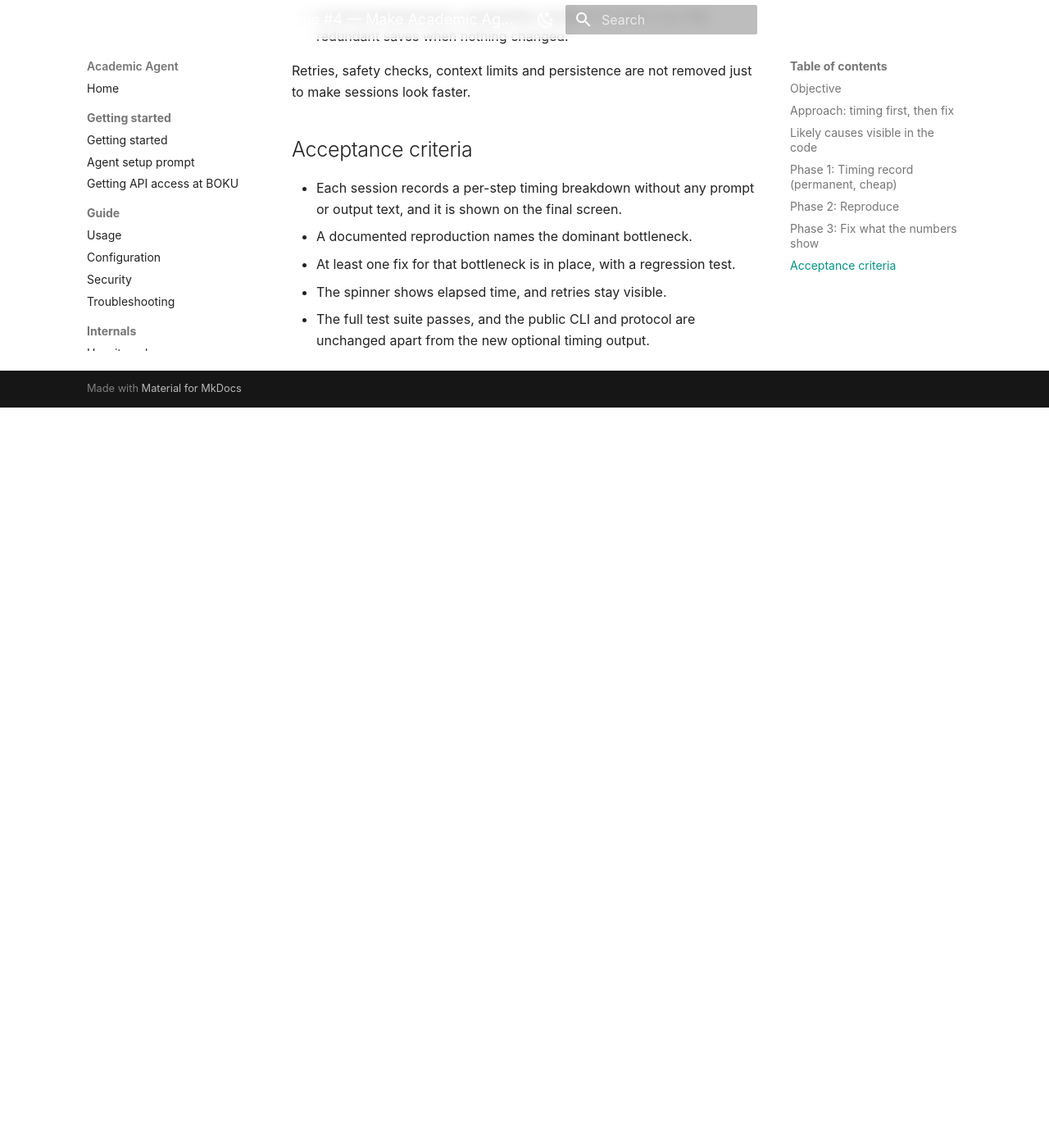
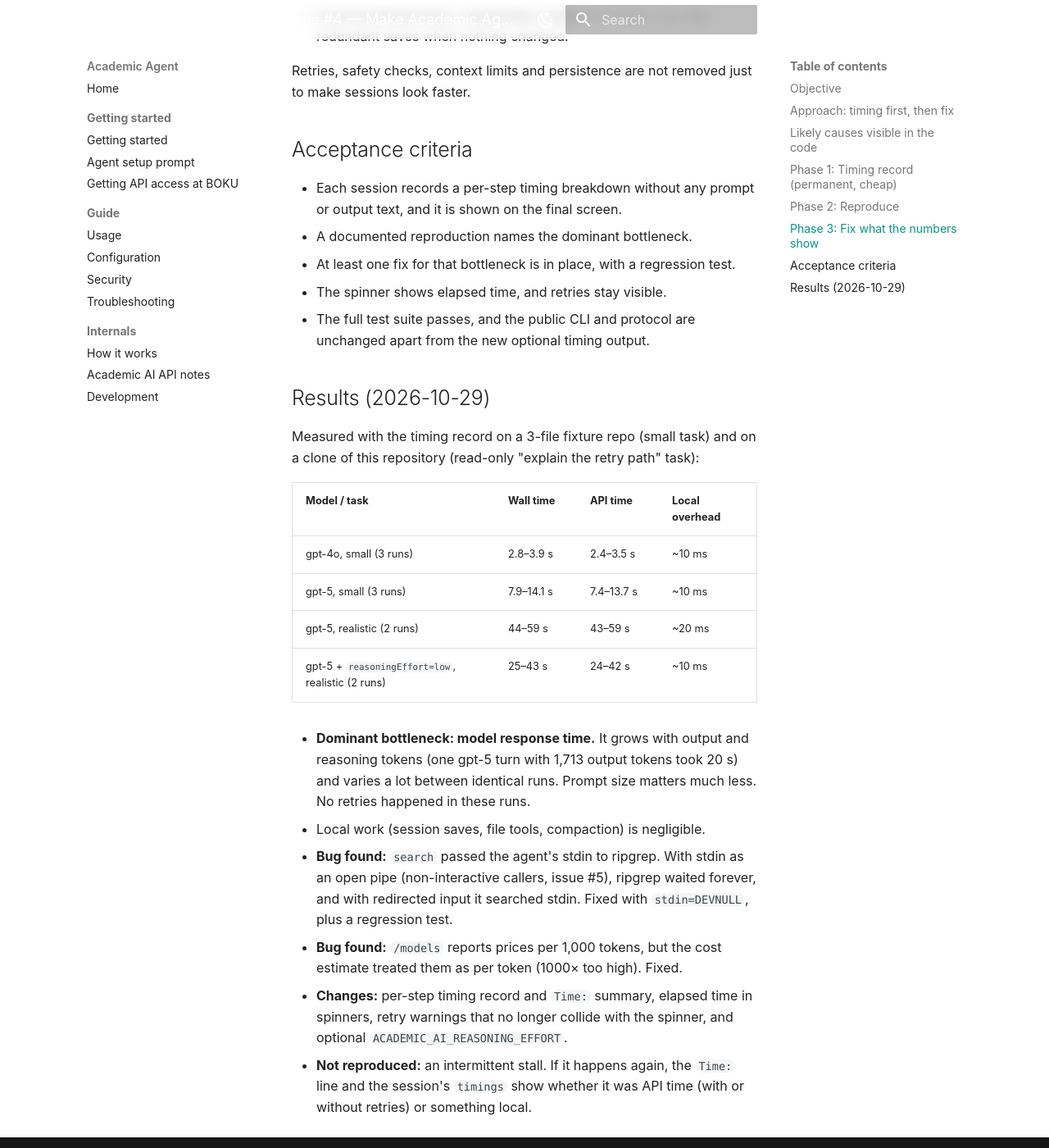
Before and after one commit to inwe-boku/academic_agent, an MkDocs documentation site: the page built from docs/implementation-plan-issue-4.md, in a window 1280 px wide and 1400 px high, scrolled down 2567 px. Shown: the whole window at 82% size. Built offline with MkDocs 1.6.1 and Material for MkDocs 9.7.7, drawn with Linux system fonts in a browser that asks for light colours; comment, search, counter and statistics services are not loaded; before the commit the page ends 3064 px from its top, so only the background shows below that.

Commit message:
Fix cost estimate: /models prices are per 1,000 tokens
The estimate multiplied token counts by per-1k prices, so it was 1000x
too high (e.g. ~$146 shown for a gpt-5 session that cost ~$0.15).
Also record the issue #4 measurements in the implementation plan.

Co-Authored-By: Claude Opus 5.5 <noreply@anthropic.com>
Claude-Session: https://claude.ai/code/session_012ay23jFa6qHceGQyFE8Xaw

```diff
--- a/docs/implementation-plan-issue-4.md
+++ b/docs/implementation-plan-issue-4.md
@@ -97,3 +97,33 @@ to make sessions look faster.
 - The spinner shows elapsed time, and retries stay visible.
 - The full test suite passes, and the public CLI and protocol are unchanged
   apart from the new optional timing output.
+
+## Results (2026-10-29)
+
+Measured with the timing record on a 3-file fixture repo (small task) and on
+a clone of this repository (read-only "explain the retry path" task):
+
+| Model / task | Wall time | API time | Local overhead |
+| --- | --- | --- | --- |
+| gpt-4o, small (3 runs) | 2.8–3.9 s | 2.4–3.5 s | ~10 ms |
+| gpt-5, small (3 runs) | 7.9–14.1 s | 7.4–13.7 s | ~10 ms |
+| gpt-5, realistic (2 runs) | 44–59 s | 43–59 s | ~20 ms |
+| gpt-5 + `reasoningEffort=low`, realistic (2 runs) | 25–43 s | 24–42 s | ~10 ms |
+
+- **Dominant bottleneck: model response time.** It grows with output and
+  reasoning tokens (one gpt-5 turn with 1,713 output tokens took 20 s) and
+  varies a lot between identical runs. Prompt size matters much less. No
+  retries happened in these runs.
+- Local work (session saves, file tools, compaction) is negligible.
+- **Bug found:** `search` passed the agent's stdin to ripgrep. With stdin as
+  an open pipe (non-interactive callers, issue #5), ripgrep waited forever,
+  and with redirected input it searched stdin. Fixed with
+  `stdin=DEVNULL`, plus a regression test.
+- **Bug found:** `/models` reports prices per 1,000 tokens, but the cost
+  estimate treated them as per token (1000× too high). Fixed.
+- **Changes:** per-step timing record and `Time:` summary, elapsed time in
+  spinners, retry warnings that no longer collide with the spinner, and
+  optional `ACADEMIC_AI_REASONING_EFFORT`.
+- **Not reproduced:** an intermittent stall. If it happens again, the
+  `Time:` line and the session's `timings` show whether it was API time
+  (with or without retries) or something local.
```
Also changed, not shown: docs/api-reference.md (+3 -3 lines), docs/boku-api-access.md (+2 -2 lines), docs/configuration.md (+1 -1 lines), docs/how-it-works.md (+1 -1 lines), 3 other files.
